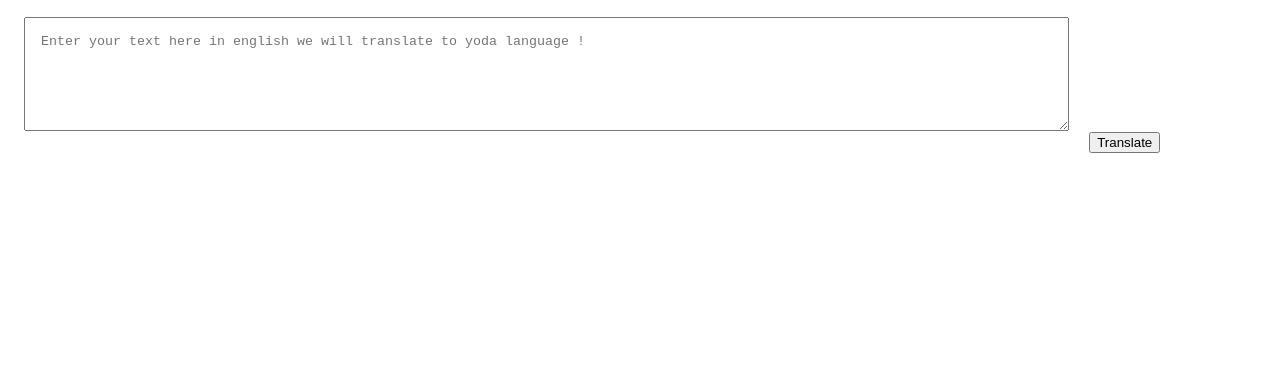
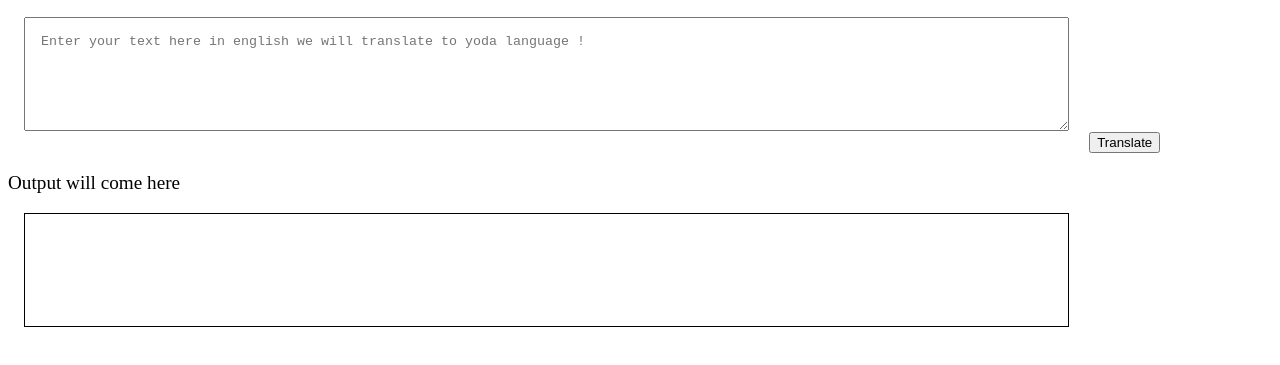
Before and after one commit to Digambar1411/digambar-yoda-speak-translator, a plain HTML site: page index.html in a window 1280 px wide. Shown: the part 79-444 px from the top of the page. Drawn offline with Linux system fonts and the light colour scheme.

Commit message:
added output div
added div to show the output

```diff
--- a/index.html
+++ b/index.html
@@ -14,6 +14,13 @@
             padding:1rem;
 
         }
+        #output-div{
+            border: 1px solid black;
+            height: 10vh;
+            width: 80%;
+            margin:1rem;
+            padding:1rem;
+        }
 
     </style>
 
@@ -23,6 +30,9 @@
     <textarea id="txt-input" placeholder="Enter your text here in english we will translate to yoda language !"></textarea>
 
     <button id="btn-translate">Translate</button>
+    <p style="font-size: larger;" >Output will come here </p>
+
+    <div id="output-div"></div>
 
     <script src="app.js" type="text/javascript"></script>
 
```
